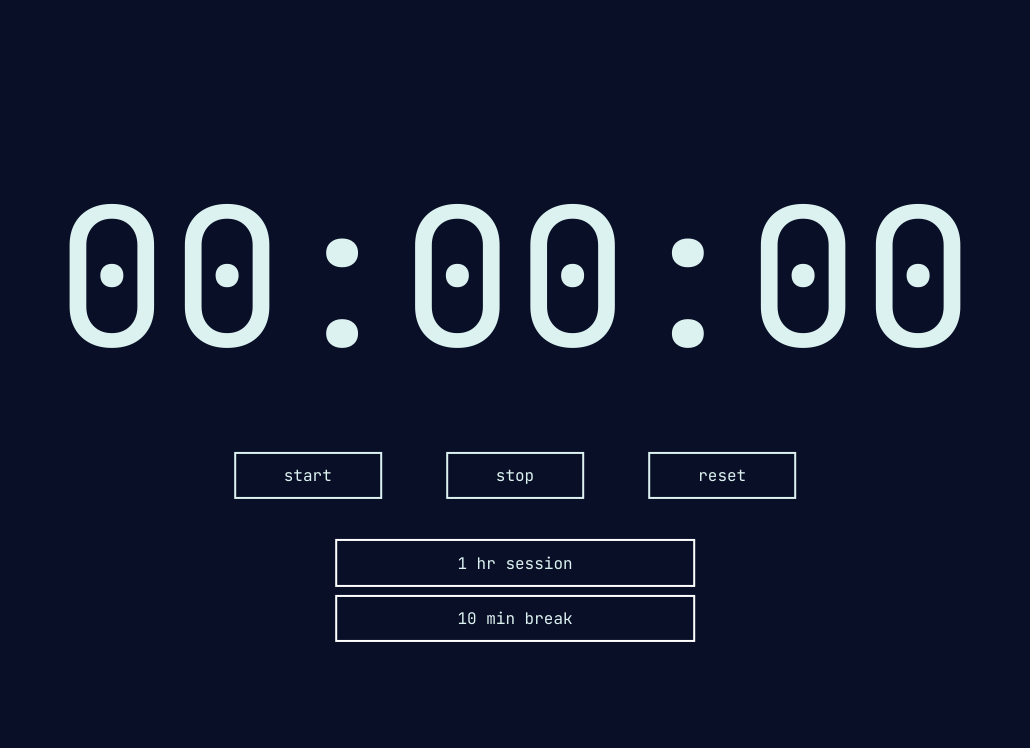
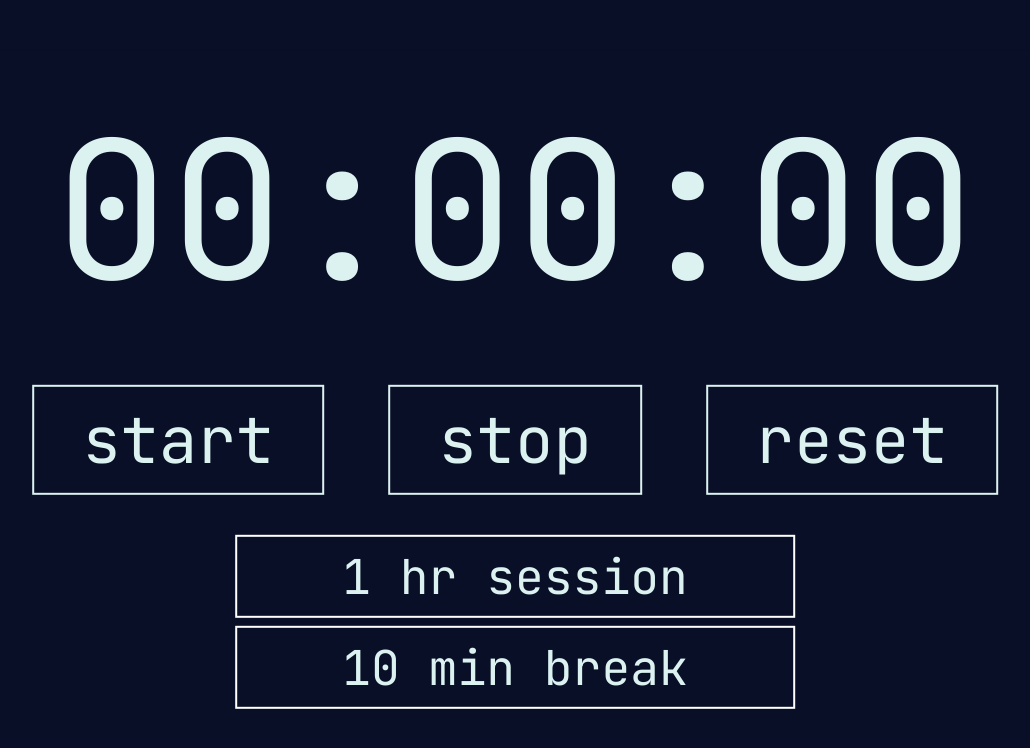
Before and after one commit to rohin204/podomoro, a plain HTML site: page index.html in a window 1280 px wide. Shown: the whole page, without its empty margins (125-1155 px from the left). Drawn offline with Linux system fonts and the light colour scheme.

Commit message:
second commit

```diff
--- a/main.css
+++ b/main.css
@@ -1,3 +1,5 @@
+/* not responsive */
+
 :root {
     --primary: crimson;
     --dark: rgb(9, 15, 38);
@@ -55,7 +57,7 @@
     outline:none;
     user-select: none;
     cursor:pointer;
-    font-size: 1rem;
+    font-size: 4rem;
 
 
       color: var(--light);
@@ -65,25 +67,25 @@
       margin: 2rem;
       padding: 0.7rem 3rem;
 
-      transition:0.4s;
+      transition:1s;
   }
   button:hover {
     background-color: #DCF2F1;
     color: #0F1035;
     border-radius: 0.5rem;
   }
-  button:active {
-  background-color:var(--dark);
-  }
+  /* button:active {
+   background-color:var(--dark);
+  } */
 
  .options {
     margin: 0.5rem auto ;
-    padding: 0.7rem;
+    padding: 0.5rem 0rem;
     align-items: center;
     width:100%;
-    max-width: 360px;
+    max-width: 560px;
     border: 2px solid white;
-
+    font-size: 3rem;
     transition: 0.4s;
 }
   .options:hover {
--- a/script.js
+++ b/script.js
@@ -30,6 +30,7 @@ function timer () {
     let secs = seconds % 60
 
     time_el.innerText = `${hrs.toString().padStart(2, '0')}:${mins.toString().padStart(2, '0')}:${secs.toString().padStart(2, '0')}`;
+    if(!seconds) { alert(`time's up!`)}
 }
 start_btn.addEventListener('click', () => {
     if(currentInterval) {
```
